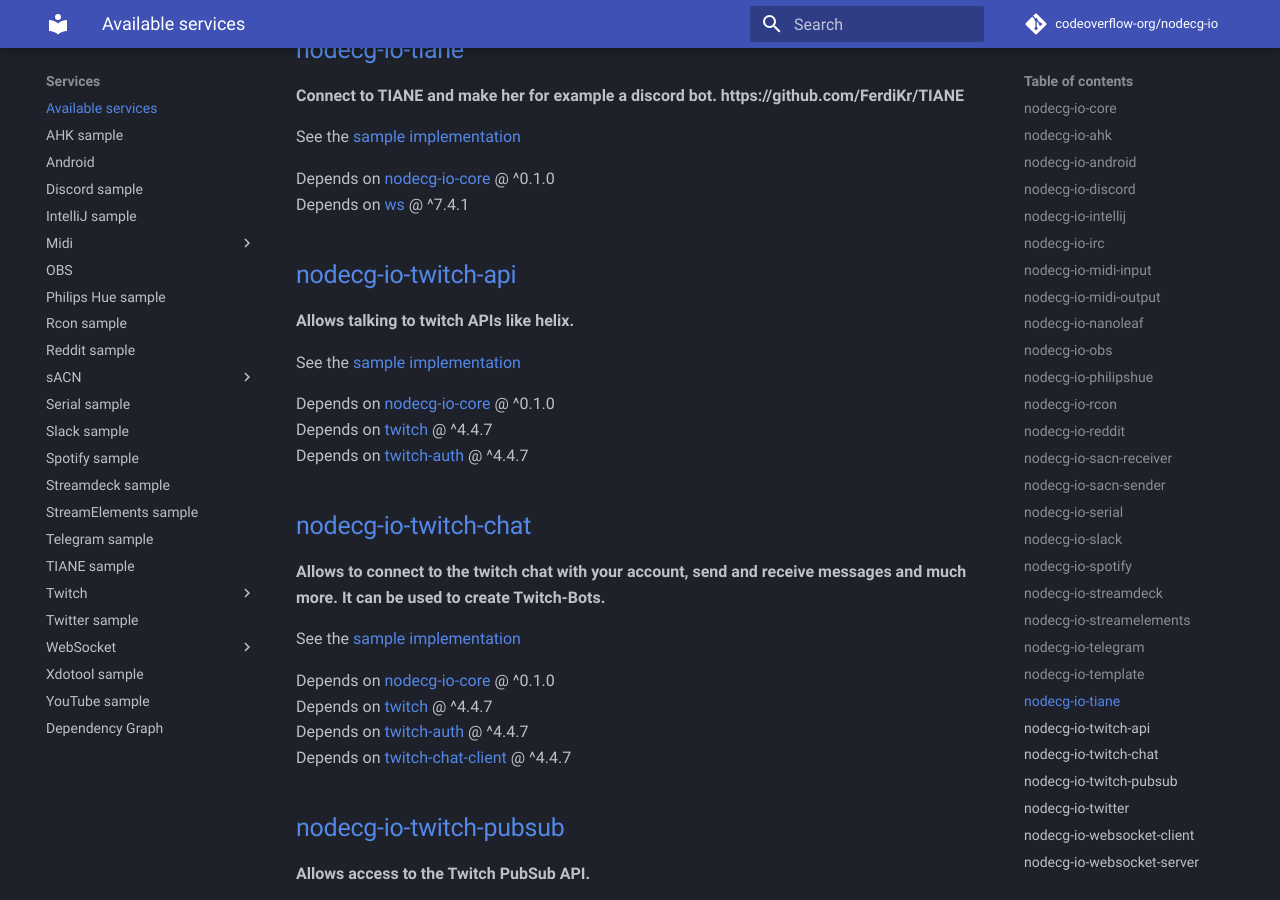
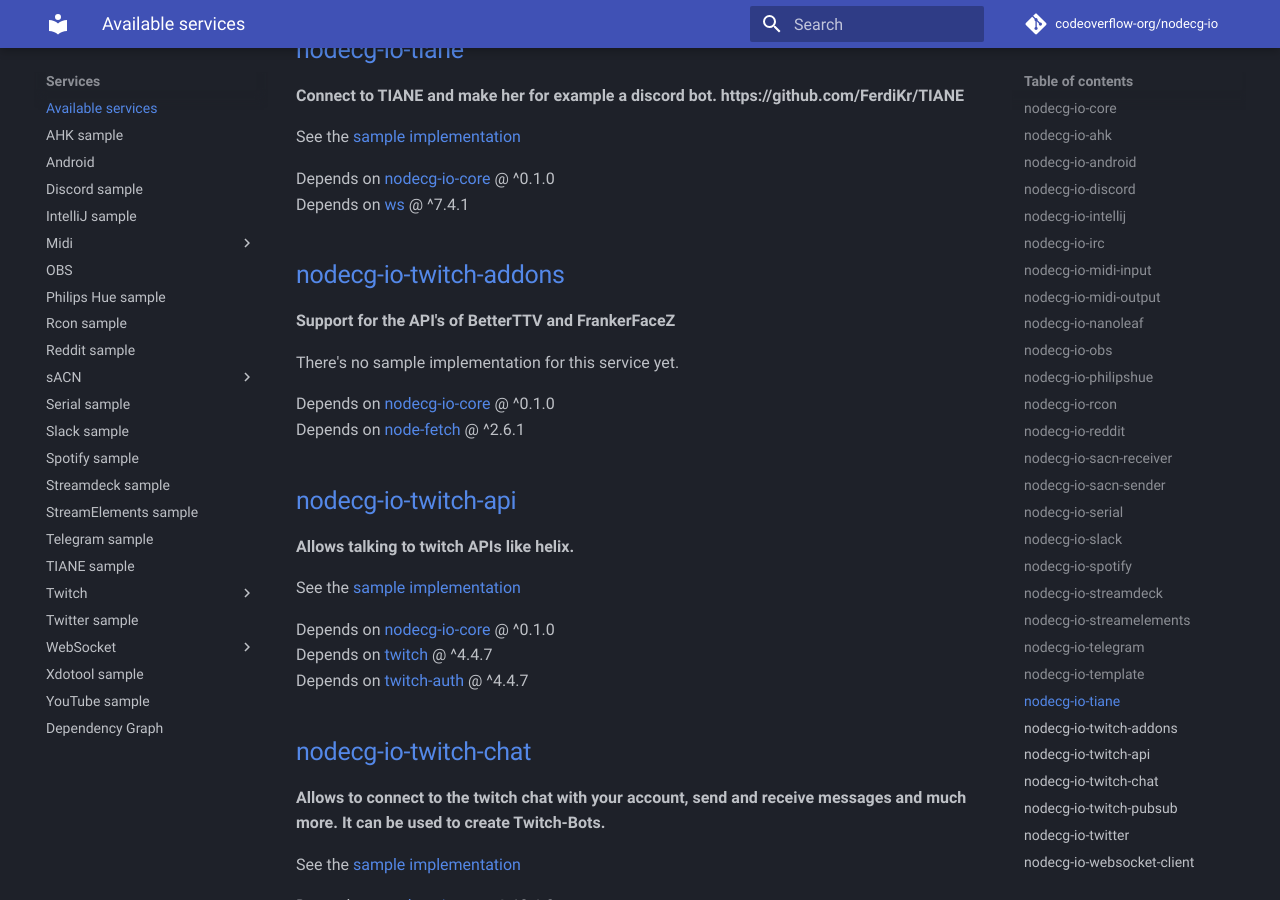
Before and after one commit to codeoverflow-org/nodecg-io-docs, an MkDocs documentation site: the page built from docs/services.md, in a window 1280 px wide and 900 px high, scrolled down 5394 px. Built offline with MkDocs 1.6.1 and Material for MkDocs 9.7.7, drawn with Linux system fonts in a browser that asks for light colours; comment, search, counter and statistics services are not loaded.

Commit message:
Update generated documentation ( codeoverflow-org/nodecg-io@bb89913e50d0c09c12ede2697a4b1b43459ebb18)

```diff
--- a/docs/services.md
+++ b/docs/services.md
@@ -215,6 +215,15 @@
 Depends on [nodecg-io-core](https://github.com/codeoverflow-org/nodecg-io/tree/master/nodecg-io-core) @ ^0.1.0 <br>
 Depends on [ws](https://www.npmjs.com/package/ws) @ ^7.4.1 <br>
 
+## [nodecg-io-twitch-addons](https://github.com/codeoverflow-org/nodecg-io/tree/master/nodecg-io-twitch-addons)
+
+**Support for the API's of BetterTTV and FrankerFaceZ**
+
+There's no sample implementation for this service yet.
+
+Depends on [nodecg-io-core](https://github.com/codeoverflow-org/nodecg-io/tree/master/nodecg-io-core) @ ^0.1.0 <br>
+Depends on [node-fetch](https://www.npmjs.com/package/node-fetch) @ ^2.6.1 <br>
+
 ## [nodecg-io-twitch-api](https://github.com/codeoverflow-org/nodecg-io/tree/master/nodecg-io-twitch-api)
 
 **Allows talking to twitch APIs like helix.**
```
Also changed, not shown: docs/dependencies.md (+3 -0 lines), docs/index.md (+1 -1 lines).
